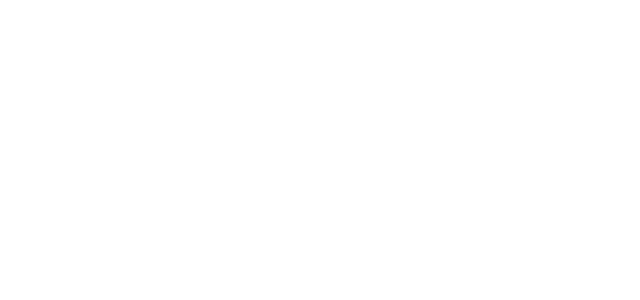
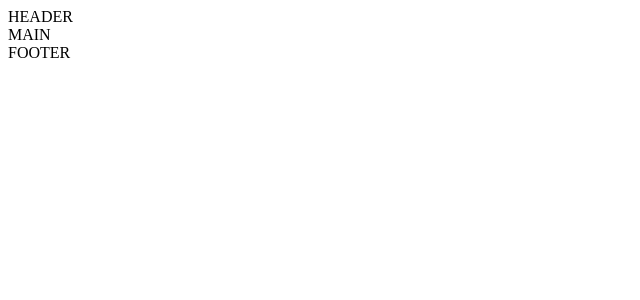
Before and after one commit to ariannacostanzo/vite-comics, a Vue app: page / in a window 1280 px wide. Shown: the top 300 px of the page, without its empty margins (0-640 px from the left). Built offline with nearby package versions, Linux system fonts and the light colour scheme.

Commit message:
creating components

```diff
--- a/src/App.vue
+++ b/src/App.vue
@@ -1,12 +1,18 @@
 <script>
-  // import something from 'something';
+  import AppHeader from './components/AppHeader.vue';
+  import AppMain from './components/AppMain.vue';
+  import AppFooter from './components/AppFooter.vue';
+
   export default {
-    name: ''
+    name: 'App',
+    components: {AppHeader, AppMain, AppFooter}
   }
 </script>
 
 <template>
-  <!-- template here -->
+  <AppHeader/>
+  <AppMain/>
+  <AppFooter/>
 </template>
 
 <style scoped>
--- /dev/null
+++ b/src/components/AppFooter.vue
@@ -0,0 +1,15 @@
+<script>
+  export default {
+    name: 'AppFooter'
+  }
+</script>
+
+<template>
+    <footer>
+        FOOTER
+    </footer>
+</template>
+
+<style scoped>
+  /* style here */
+</style>
--- /dev/null
+++ b/src/components/AppHeader.vue
@@ -0,0 +1,15 @@
+<script>
+  export default {
+    name: 'AppHeader'
+  }
+</script>
+
+<template>
+    <header>
+        HEADER
+    </header>
+</template>
+
+<style scoped>
+  /* style here */
+</style>
--- /dev/null
+++ b/src/components/AppMain.vue
@@ -0,0 +1,15 @@
+<script>
+  export default {
+    name: 'AppMain'
+  }
+</script>
+
+<template>
+    <main>
+        MAIN
+    </main>
+</template>
+
+<style scoped>
+  /* style here */
+</style>
```
